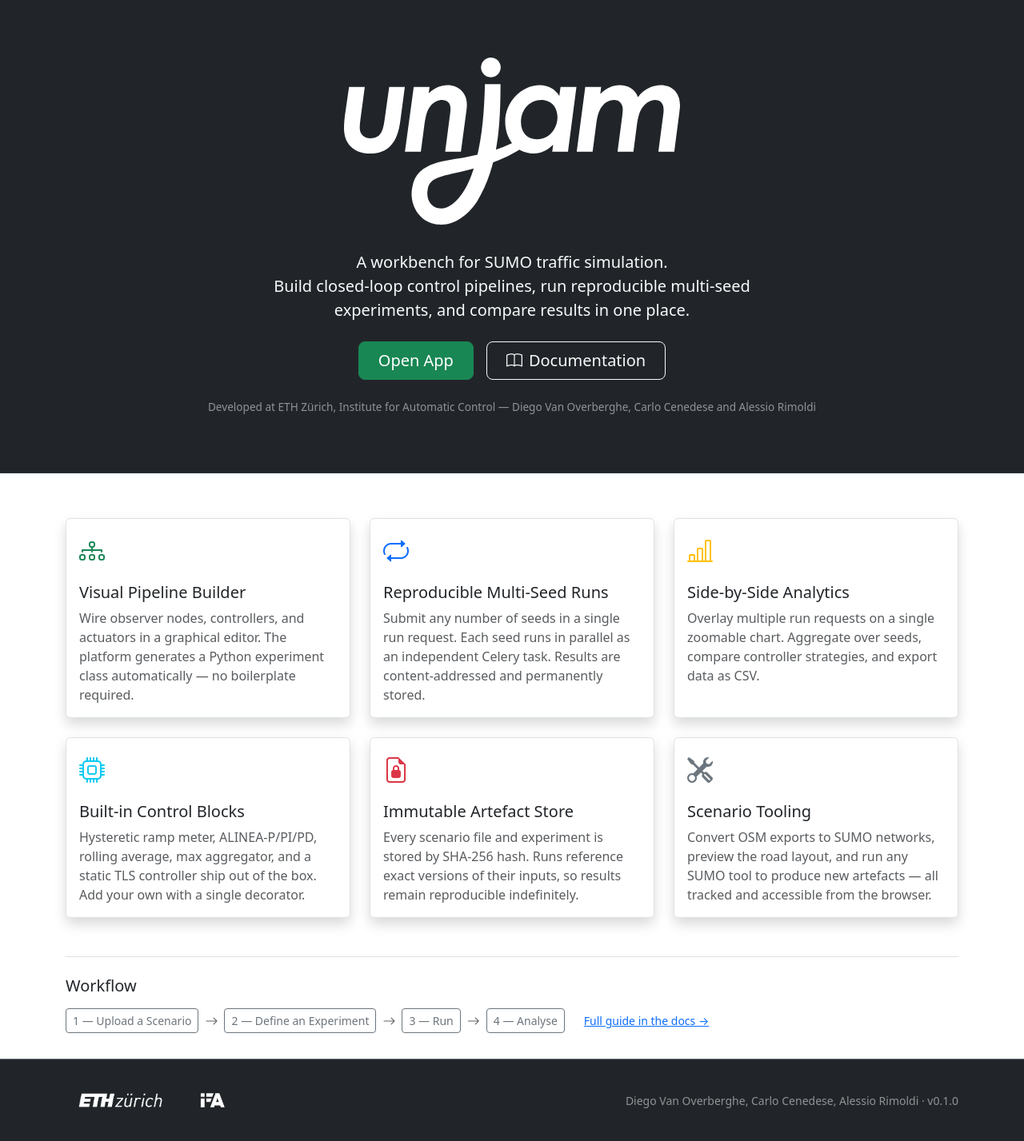
After one commit to AlessioRimoldi/TrafficGym, a Django app: template src/trafficgym/interface/core/templates/core/landing.html in a window 1280 px wide. The commit adds this page. Shown: the whole page at 80% size. Run offline with Django 5.2, Linux system fonts and the light colour scheme; the template is opened without the code that fills it, so the values that code supplies are empty.

Commit message:
feat: add landing page

```diff
--- a/src/trafficgym/interface/core/templates/core/base.html
+++ b/src/trafficgym/interface/core/templates/core/base.html
@@ -78,6 +78,7 @@
         <title>{% block title %}Default Title{% endblock %}</title>
     </head>
     <body>
+        {% block navbar %}
         <nav class="navbar navbar-expand-lg navbar-dark bg-dark">
             <div class="container-fluid">
                 <a href="/" class="navbar-brand ms-2"><img style="width: 100px; padding-top: 15px;" role="img" src="{% static 'core/unjam_white.svg' %}" alt="Unjam Logo"></a>
@@ -104,7 +105,7 @@
                     </ul>
                     {% comment %} <button id="openCreateRunModal" class="btn btn-success ms-auto" data-bs-toggle="modal" data-bs-target="#createRunModal">Create new Run Request</button> {% endcomment %}
                     <span class="ms-auto me-2 d-flex align-items-center gap-2">
-                        <span class="text-secondary small">Connection Status</span>
+                        <span class="text-white-50 small">Connection Status</span>
                         <span id="workerDot"
                               style="display:inline-flex;align-items:center;justify-content:center;width:24px;height:24px;border-radius:4px;background:#6c757d;color:#fff;font-size:0.75rem;font-weight:600;cursor:default;"
                               title="workers …">?</span>
@@ -113,6 +114,7 @@
                 </div>
             </div>
         </nav>
+        {% endblock navbar %}
 
         <div class="modal fade" id="previewModal" tabindex="-1">
             <div class="modal-dialog modal-xl modal-dialog-scrollable">
@@ -142,6 +144,7 @@
             </div>
         </div>
 
+        {% block pre_content %}{% endblock %}
         <div class="container my-4 page-content">
             {% block content %}
             {% endblock %}
@@ -149,12 +152,11 @@
 
         <footer class="bg-dark border-top border-secondary">
             <div class="container d-flex flex-wrap justify-content-between align-items-center py-3">
-                <div class="col-md d-flex align-items-center">
-                    {% comment %} <a href="/" class="mb-3 mb-md-0 text-body-secondary text-decoration-none lh-1"><img style="width: 100px;" role="img" src="{% static 'core/unjam_white.svg' %}" alt="Unjam Logo"></a> {% endcomment %}
-                    <span class="mb-3 mb-md-0 text-light">
-                        Unjam
-                    </span>
+                <div class="d-flex align-items-center gap-1">
+                    <a href="https://ethz.ch" target="_blank"><img src="{% static 'core/ethz_white.png' %}" alt="ETH Zürich" style="height: 50px;"></a>
+                    <a href="https://control.ee.ethz.ch" target="_blank"><img src="{% static 'core/ifa.png' %}" alt="IfA" style="height: 20px; margin: 25px;"></a>
                 </div>
+                <div class="text-white-50 small">Diego Van Overberghe, Carlo Cenedese, Alessio Rimoldi &middot; v0.1.0</div>
             </div>
         </footer>
 
--- /dev/null
+++ b/src/trafficgym/interface/core/templates/core/landing.html
@@ -0,0 +1,125 @@
+{% extends "core/base.html" %}
+{% block title %}Unjam — Traffic Simulation Workbench{% endblock %}
+{% block navbar %}{% endblock %}
+{% load static %}
+
+{% block pre_content %}
+<div class="bg-dark text-white py-5" style="border-bottom: 1px solid #343a40;">
+    <div class="container text-center py-4">
+        <img src="{% static 'core/unjam_white.svg' %}" alt="Unjam logo"
+             style="width: min(420px, 72vw); margin-bottom: 2rem;">
+        <p class="lead text-light mb-4" style="max-width: 600px; margin: 0 auto 2rem;">
+            A workbench for SUMO traffic simulation.
+            <br>
+            Build closed-loop control pipelines,
+            run reproducible multi-seed experiments, and compare results in one place.
+        </p>
+        <div class="d-flex justify-content-center gap-3 flex-wrap">
+            <a href="{% url 'scenario_overview' %}" class="btn btn-success btn-lg px-4">Open App</a>
+            <a href="{% url 'docs' %}" class="btn btn-outline-light btn-lg px-4"><i class="bi bi-book me-2"></i>Documentation</a>
+        </div>
+        <p class="text-white-50 mt-4 mb-0" style="font-size: 0.85rem;">
+            Developed at ETH Zürich, Institute for Automatic Control &mdash;
+            Diego Van Overberghe, Carlo Cenedese and Alessio Rimoldi
+        </p>
+    </div>
+</div>
+{% endblock %}
+
+{% block content %}
+<div class="row g-4 mt-2 mb-5">
+
+    <div class="col-md-4">
+        <div class="card h-100 border shadow">
+            <div class="card-body">
+                <div class="mb-3 text-success fs-2"><i class="bi bi-diagram-3"></i></div>
+                <h5 class="card-title">Visual Pipeline Builder</h5>
+                <p class="card-text text-muted">
+                    Wire observer nodes, controllers, and actuators in a graphical editor.
+                    The platform generates a Python experiment class automatically — no boilerplate required.
+                </p>
+            </div>
+        </div>
+    </div>
+
+    <div class="col-md-4">
+        <div class="card h-100 border shadow">
+            <div class="card-body">
+                <div class="mb-3 text-primary fs-2"><i class="bi bi-repeat"></i></div>
+                <h5 class="card-title">Reproducible Multi-Seed Runs</h5>
+                <p class="card-text text-muted">
+                    Submit any number of seeds in a single run request. Each seed runs in parallel
+                    as an independent Celery task. Results are content-addressed and permanently stored.
+                </p>
+            </div>
+        </div>
+    </div>
+
+    <div class="col-md-4">
+        <div class="card h-100 border shadow">
+            <div class="card-body">
+                <div class="mb-3 text-warning fs-2"><i class="bi bi-bar-chart-line"></i></div>
+                <h5 class="card-title">Side-by-Side Analytics</h5>
+                <p class="card-text text-muted">
+                    Overlay multiple run requests on a single zoomable chart. Aggregate over seeds,
+                    compare controller strategies, and export data as CSV.
+                </p>
+            </div>
+        </div>
+    </div>
+
+    <div class="col-md-4">
+        <div class="card h-100 border shadow">
+            <div class="card-body">
+                <div class="mb-3 text-info fs-2"><i class="bi bi-cpu"></i></div>
+                <h5 class="card-title">Built-in Control Blocks</h5>
+                <p class="card-text text-muted">
+                    Hysteretic ramp meter, ALINEA-P/PI/PD, rolling average, max aggregator, and
+                    a static TLS controller ship out of the box. Add your own with a single decorator.
+                </p>
+            </div>
+        </div>
+    </div>
+
+    <div class="col-md-4">
+        <div class="card h-100 border shadow">
+            <div class="card-body">
+                <div class="mb-3 text-danger fs-2"><i class="bi bi-file-earmark-lock2"></i></div>
+                <h5 class="card-title">Immutable Artefact Store</h5>
+                <p class="card-text text-muted">
+                    Every scenario file and experiment is stored by SHA-256 hash. Runs reference
+                    exact versions of their inputs, so results remain reproducible indefinitely.
+                </p>
+            </div>
+        </div>
+    </div>
+
+    <div class="col-md-4">
+        <div class="card h-100 border shadow">
+            <div class="card-body">
+                <div class="mb-3 text-secondary fs-2"><i class="bi bi-tools"></i></div>
+                <h5 class="card-title">Scenario Tooling</h5>
+                <p class="card-text text-muted">
+                    Convert OSM exports to SUMO networks, preview the road layout, and run
+                    any SUMO tool to produce new artefacts — all tracked and accessible from the browser.
+                </p>
+            </div>
+        </div>
+    </div>
+
+</div>
+
+<div class="border-top pt-4 pb-2">
+    <h5 class="mb-3">Workflow</h5>
+    <div class="d-flex flex-wrap align-items-center gap-2 text-muted">
+        <a href="{% url 'scenario_overview' %}" class="btn btn-sm btn-outline-secondary">1 — Upload a Scenario</a>
+        <i class="bi bi-arrow-right"></i>
+        <a href="{% url 'experiment_overview' %}" class="btn btn-sm btn-outline-secondary">2 — Define an Experiment</a>
+        <i class="bi bi-arrow-right"></i>
+        <a href="{% url 'run_requests_list' %}" class="btn btn-sm btn-outline-secondary">3 — Run</a>
+        <i class="bi bi-arrow-right"></i>
+        <a href="{% url 'analytics_overview' %}" class="btn btn-sm btn-outline-secondary">4 — Analyse</a>
+        <span class="ms-3 small"><a href="{% url 'docs' %}">Full guide in the docs →</a></span>
+    </div>
+</div>
+{% endblock %}
--- a/src/trafficgym/interface/core/urls.py
+++ b/src/trafficgym/interface/core/urls.py
@@ -9,8 +9,7 @@ _DOCS_ROOT = Path(__file__).parents[4] / "docs" / "_build" / "html"
 
 urlpatterns = [
     path("favicon.ico", lambda r: HttpResponse(status=204)),
-    # path("", views.index, name="index"),
-    path("", views.run_requests_list_view, name="run_requests_list"),
+    path("", views.index, name="index"),
     path(
         "run_requests_list/",
         views.run_requests_list_view,
--- a/src/trafficgym/interface/core/views.py
+++ b/src/trafficgym/interface/core/views.py
@@ -69,8 +69,8 @@ class InspectionNotFoundPayload(TypedDict, total=False):
     inspect_schema: TransformationSpec
 
 
-def index(_: HttpRequest) -> HttpResponse:
-    return HttpResponse("Help world")
+def index(request: HttpRequest) -> HttpResponse:
+    return render(request, "core/landing.html")
 
 
 def run_requests_list_view(request: HttpRequest) -> HttpResponse:
```
Also changed, not shown: src/trafficgym/interface/core/static/core/ethz_white.png (added), src/trafficgym/interface/core/static/core/ifa.png (added).
